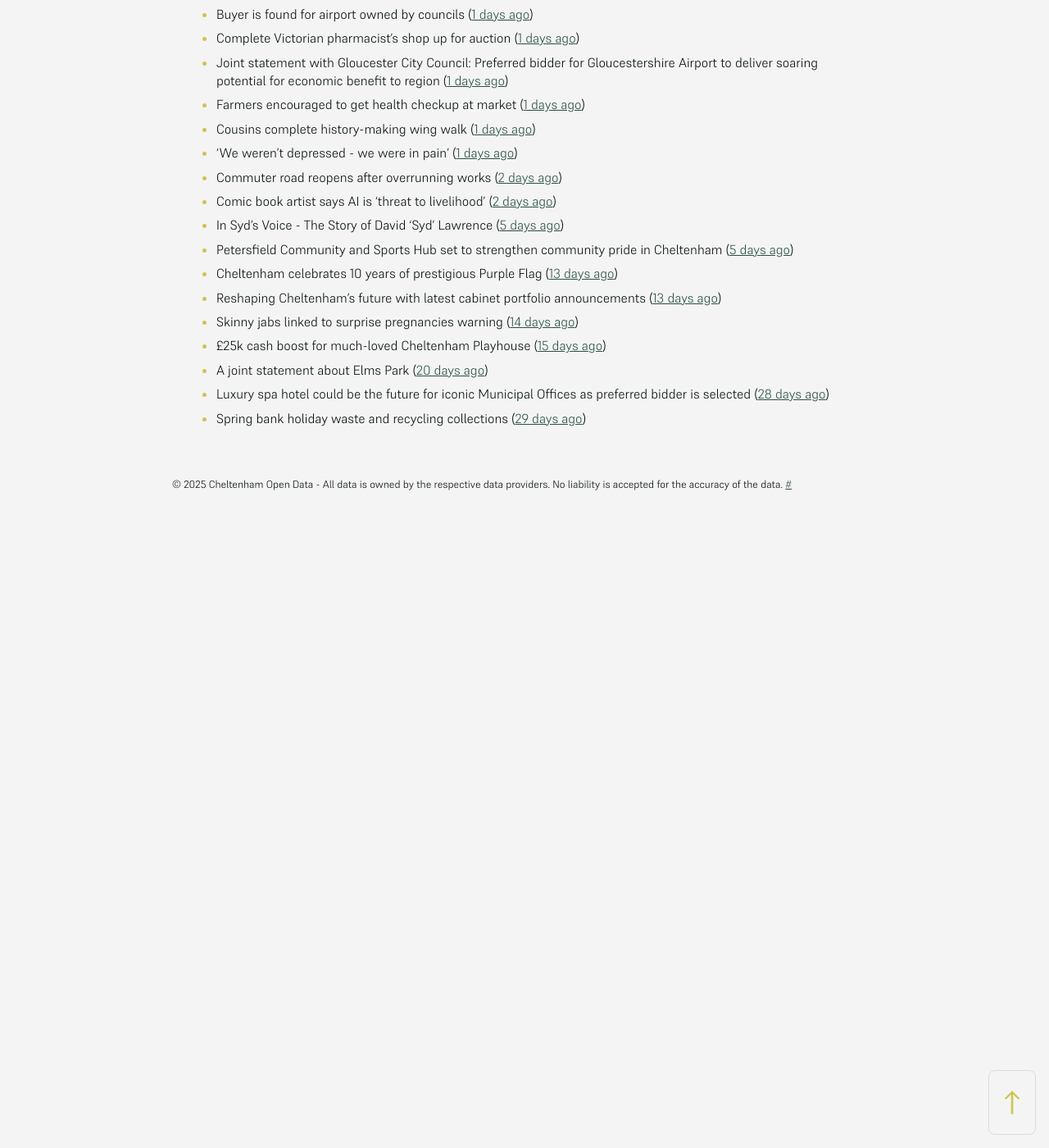
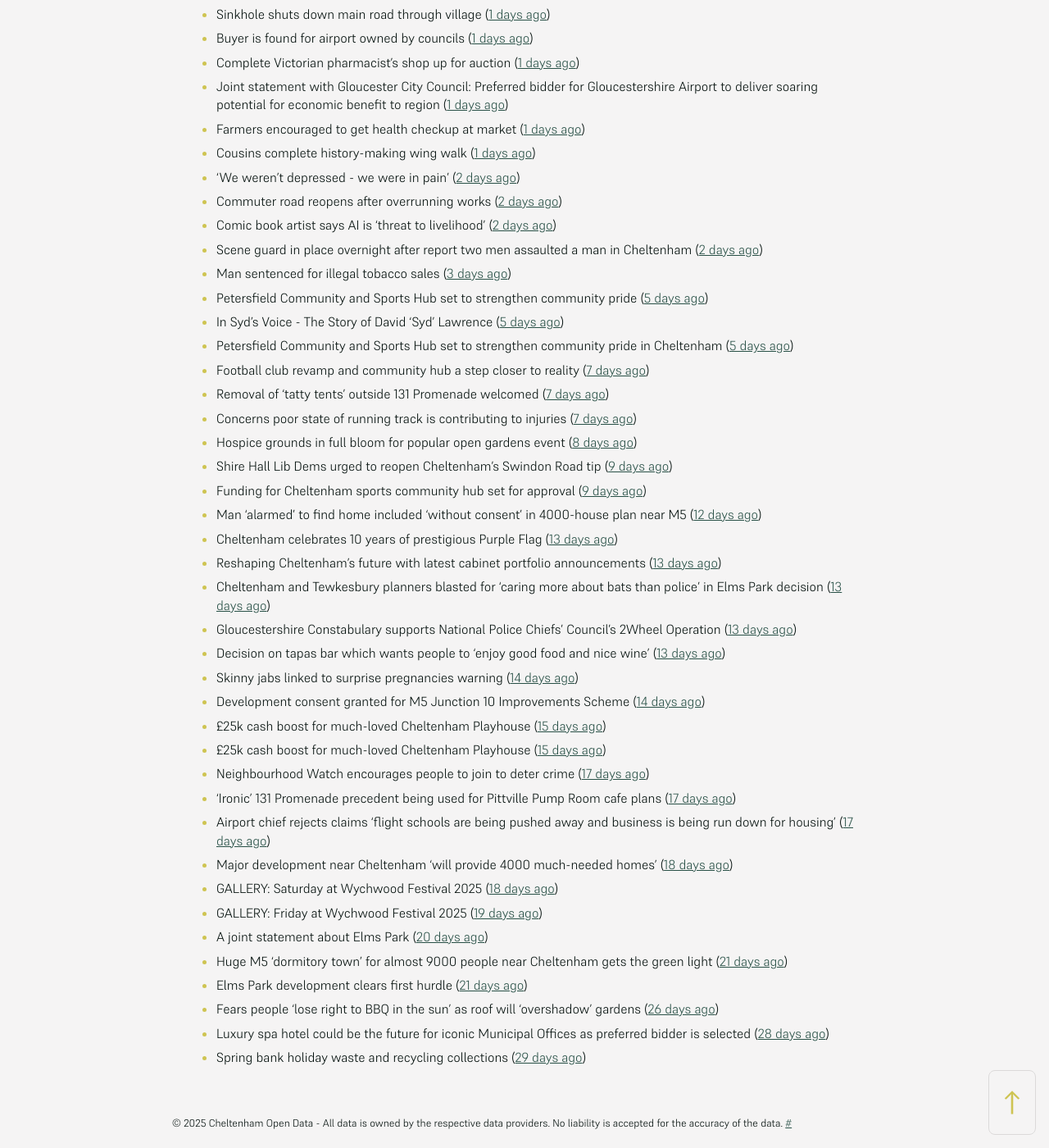
Before and after one commit to mat-0/cheltenham-open-data, a Jekyll site: the page built from _pages/news.md, in a window 1280 px wide and 1400 px high, scrolled down 660 px. Shown: the whole window at 82% size. Built offline with Jekyll 4.4.1, drawn with Linux system fonts in a browser that asks for light colours; before the commit the page ends 1290 px from its top, so only the background shows below that; some of the changed text lies outside the part shown.

Commit message:
Updated 2025-06-19 10:57:50

```diff
--- a/_pages/news.md
+++ b/_pages/news.md
@@ -12,31 +12,56 @@ _sources: BBC, Glos Police, Cheltenham Borough Council, and Glos news centre_
 [Get this page as daily RSS feed](/daily.rss)
 
 <!-- news_marker starts -->
-- Headlines: Giant peace sign and a tech amnesty ([10 minutes ago](https://www.bbc.com/news/articles/cglzk58j8jxo))
-- MPs unite in call for urgent police funding ([4 hours ago](https://www.bbc.com/news/articles/cev0jk0v88do))
-- Abuse victim sues police after identity breach ([4 hours ago](https://www.bbc.com/news/articles/cdxk0x09k7qo))
-- 'We need more driving instructors for disabled people' ([4 hours ago](https://www.bbc.com/news/articles/cx27142pgn4o))
-- Footage shows progress on long-awaited A417 scheme ([15 hours ago](https://www.bbc.com/news/articles/c628rjve01lo))
-- Joint funeral for 'beloved' plane crash victims ([16 hours ago](https://www.bbc.com/news/articles/c4g8re3v64zo))
-- Renishaw asks staff to consider voluntary redundancy ([22 hours ago](https://www.bbc.com/news/articles/cwykllmg8pvo))
-- Teenager and two adults killed in M5 crash named ([22 hours ago](https://www.bbc.com/news/articles/c80prrgepzeo))
-- Headlines: Hot binmen and curious crop circles ([23 hours ago](https://www.bbc.com/news/articles/c5ykj8kq83no))
+- 'Giant peace sign' and a 'tech amnesty' ([1 hours ago](https://www.bbc.com/news/articles/cglzk58j8jxo))
+- Condition of rural county roads to be checked by AI camera system ([4 hours ago](https://gloucesternewscentre.co.uk/condition-of-rural-county-roads-to-be-checked-by-ai-camera-system/))
+- MPs unite in call for urgent police funding ([5 hours ago](https://www.bbc.com/news/articles/cev0jk0v88do))
+- Abuse victim sues police after identity breach ([5 hours ago](https://www.bbc.com/news/articles/cdxk0x09k7qo))
+- 'We need more driving instructors for disabled people' ([5 hours ago](https://www.bbc.com/news/articles/cx27142pgn4o))
+- Footage shows progress on long-awaited A417 scheme ([16 hours ago](https://www.bbc.com/news/articles/c628rjve01lo))
+- Joint funeral for 'beloved' plane crash victims ([17 hours ago](https://www.bbc.com/news/articles/c4g8re3v64zo))
+- Renishaw asks staff to consider voluntary redundancy ([23 hours ago](https://www.bbc.com/news/articles/cwykllmg8pvo))
+- Teenager and two adults killed in M5 crash named ([23 hours ago](https://www.bbc.com/news/articles/c80prrgepzeo))
+- Headlines: Hot binmen and curious crop circles ([1 days ago](https://www.bbc.com/news/articles/c5ykj8kq83no))
 - Sinkhole shuts down main road through village ([1 days ago](https://www.bbc.com/news/articles/c4gk5d89n8zo))
 - Buyer is found for airport owned by councils ([1 days ago](https://www.bbc.com/news/articles/c70xjdr4veyo))
 - Complete Victorian pharmacist's shop up for auction ([1 days ago](https://www.bbc.com/news/articles/cly36y5qwz3o))
 - Joint statement with Gloucester City Council: Preferred bidder for Gloucestershire Airport to deliver soaring potential for economic benefit to region ([1 days ago](https://www.cheltenham.gov.uk/news/article/3021/joint_statement_with_gloucester_city_council_preferred_bidder_for_gloucestershire_airport_to_deliver_soaring_potential_for_economic_benefit_to_region))
 - Farmers encouraged to get health checkup at market ([1 days ago](https://www.bbc.com/news/articles/c5yxyye6rglo))
 - Cousins complete history-making wing walk ([1 days ago](https://www.bbc.com/news/articles/czxw6npq667o))
-- 'We weren't depressed - we were in pain' ([1 days ago](https://www.bbc.com/news/articles/cvgv27g4wjno))
+- 'We weren't depressed - we were in pain' ([2 days ago](https://www.bbc.com/news/articles/cvgv27g4wjno))
 - Commuter road reopens after overrunning works ([2 days ago](https://www.bbc.com/news/articles/c78n5zl514lo))
 - Comic book artist says AI is 'threat to livelihood' ([2 days ago](https://www.bbc.com/news/articles/cjrnr779z2lo))
+- Scene guard in place overnight after report two men assaulted a man in Cheltenham ([2 days ago](https://gloucesternewscentre.co.uk/scene-guard-in-place-overnight-after-report-two-men-assaulted-a-man-in-cheltenham/))
+- Man sentenced for illegal tobacco sales ([3 days ago](https://gloucesternewscentre.co.uk/man-sentenced-for-illegal-tobacco-sales/))
+- Petersfield Community and Sports Hub set to strengthen community pride ([5 days ago](https://gloucesternewscentre.co.uk/petersfield-community-and-sports-hub-set-to-strengthen-community-pride/))
 - In Syd's Voice - The Story of David 'Syd' Lawrence ([5 days ago](https://www.bbc.co.uk/sounds/play/p0lj4vvq))
 - Petersfield Community and Sports Hub set to strengthen community pride in Cheltenham ([5 days ago](https://www.cheltenham.gov.uk/news/article/3020/petersfield_community_and_sports_hub_set_to_strengthen_community_pride_in_cheltenham))
+- Football club revamp and community hub a step closer to reality ([7 days ago](https://gloucesternewscentre.co.uk/football-club-revamp-and-community-hub-a-step-closer-to-reality/))
+- Removal of ‘tatty tents’ outside 131 Promenade welcomed ([7 days ago](https://gloucesternewscentre.co.uk/removal-of-tatty-tents-outside-131-promenade-welcomed/))
+- Concerns poor state of running track is contributing to injuries ([7 days ago](https://gloucesternewscentre.co.uk/concerns-poor-state-of-running-track-is-contributing-to-injuries/))
+- Hospice grounds in full bloom for popular open gardens event ([8 days ago](https://gloucesternewscentre.co.uk/hospice-grounds-in-full-bloom-for-popular-open-gardens-event/))
+- Shire Hall Lib Dems urged to reopen Cheltenham’s Swindon Road tip ([9 days ago](https://gloucesternewscentre.co.uk/shire-hall-lib-dems-urged-to-reopen-cheltenhams-swindon-road-tip/))
+- Funding for Cheltenham sports community hub set for approval ([9 days ago](https://gloucesternewscentre.co.uk/funding-for-cheltenham-sports-community-hub-set-for-approval/))
+- Man ‘alarmed’ to find home included ‘without consent’ in 4000-house plan near M5 ([12 days ago](https://gloucesternewscentre.co.uk/man-alarmed-to-find-home-included-without-consent-in-4000-house-plan-near-m5/))
 - Cheltenham celebrates 10 years of prestigious Purple Flag ([13 days ago](https://www.cheltenham.gov.uk/news/article/3019/cheltenham_celebrates_10_years_of_prestigious_purple_flag))
 - Reshaping Cheltenham’s future with latest cabinet portfolio announcements ([13 days ago](https://www.cheltenham.gov.uk/news/article/3018/reshaping_cheltenhams_future_with_latest_cabinet_portfolio_announcements))
+- Cheltenham and Tewkesbury planners blasted for ‘caring more about bats than police’ in Elms Park decision ([13 days ago](https://gloucesternewscentre.co.uk/cheltenham-and-tewkesbury-planners-blasted-for-caring-more-about-bats-than-police-in-elms-park-decision/))
+- Gloucestershire Constabulary supports National Police Chiefs’ Council’s 2Wheel Operation ([13 days ago](https://gloucesternewscentre.co.uk/gloucestershire-constabulary-supports-national-police-chiefs-councils-2wheel-operation/))
+- Decision on tapas bar which wants people to ‘enjoy good food and nice wine’ ([13 days ago](https://gloucesternewscentre.co.uk/decision-on-tapas-bar-which-wants-people-to-enjoy-good-food-and-nice-wine/))
 - Skinny jabs linked to surprise pregnancies warning ([14 days ago](https://www.bbc.co.uk/sounds/play/p0lgh4cd))
+- Development consent granted for M5 Junction 10 Improvements Scheme ([14 days ago](https://gloucesternewscentre.co.uk/development-consent-granted-for-m5-junction-10-improvements-scheme/))
+- £25k cash boost for much-loved Cheltenham Playhouse ([15 days ago](https://gloucesternewscentre.co.uk/25k-cash-boost-for-much-loved-cheltenham-playhouse/))
 - £25k cash boost for much-loved Cheltenham Playhouse ([15 days ago](https://www.cheltenham.gov.uk/news/article/3017/25k_cash_boost_for_much-loved_cheltenham_playhouse))
+- Neighbourhood Watch encourages people to join to deter crime ([17 days ago](https://gloucesternewscentre.co.uk/neighbourhood-watch-encourages-people-to-join-to-deter-crime/))
+- ‘Ironic’ 131 Promenade precedent being used for Pittville Pump Room cafe plans ([17 days ago](https://gloucesternewscentre.co.uk/ironic-131-promenade-precedent-being-used-for-pittville-pump-room-cafe-plans/))
+- Airport chief rejects claims ‘flight schools are being pushed away and business is being run down for housing’ ([17 days ago](https://gloucesternewscentre.co.uk/airport-chief-rejects-claims-flight-schools-are-being-pushed-away-and-business-is-being-run-down-for-housing/))
+- Major development near Cheltenham ‘will provide 4000 much-needed homes’ ([18 days ago](https://gloucesternewscentre.co.uk/major-development-near-cheltenham-will-provide-4000-much-needed-homes/))
+- GALLERY: Saturday at Wychwood Festival 2025 ([18 days ago](https://gloucesternewscentre.co.uk/gallery-saturday-at-wychwood-festival-2025/))
+- GALLERY: Friday at Wychwood Festival 2025 ([19 days ago](https://gloucesternewscentre.co.uk/gallery-friday-at-wychwood-festival-2025/))
 - A joint statement about Elms Park ([20 days ago](https://www.cheltenham.gov.uk/news/article/3015/a_joint_statement_about_elms_park))
+- Huge M5 ‘dormitory town’ for almost 9000 people near Cheltenham gets the green light ([21 days ago](https://gloucesternewscentre.co.uk/huge-m5-dormitory-town-for-almost-9000-people-near-cheltenham-gets-the-green-light/))
+- Elms Park development clears first hurdle ([21 days ago](https://gloucesternewscentre.co.uk/elms-park-development-clears-first-hurdle/))
+- Fears people ‘lose right to BBQ in the sun’ as roof will ‘overshadow’ gardens ([26 days ago](https://gloucesternewscentre.co.uk/fears-people-lose-right-to-bbq-in-the-sun-as-roof-will-overshadow-gardens/))
 - Luxury spa hotel could be the future for iconic Municipal Offices as preferred bidder is selected ([28 days ago](https://www.cheltenham.gov.uk/news/article/3014/luxury_spa_hotel_could_be_the_future_for_iconic_municipal_offices_as_preferred_bidder_is_selected))
 - Spring bank holiday waste and recycling collections ([29 days ago](https://www.cheltenham.gov.uk/news/article/3013/spring_bank_holiday_waste_and_recycling_collections))
 
```
Also changed, not shown: _data/flood.json (+4 -4 lines), _pages/fix-my-street.md (+3 -3 lines), index.md (+5 -5 lines).
